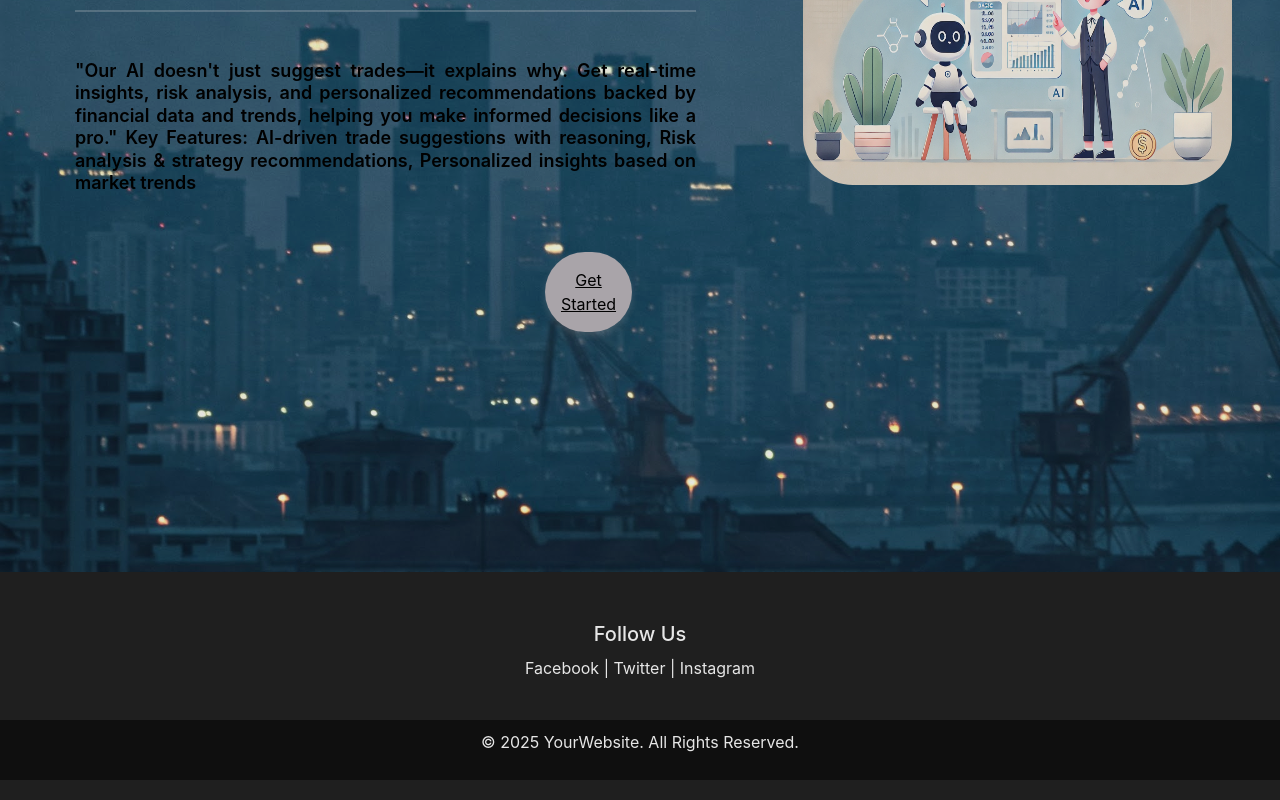
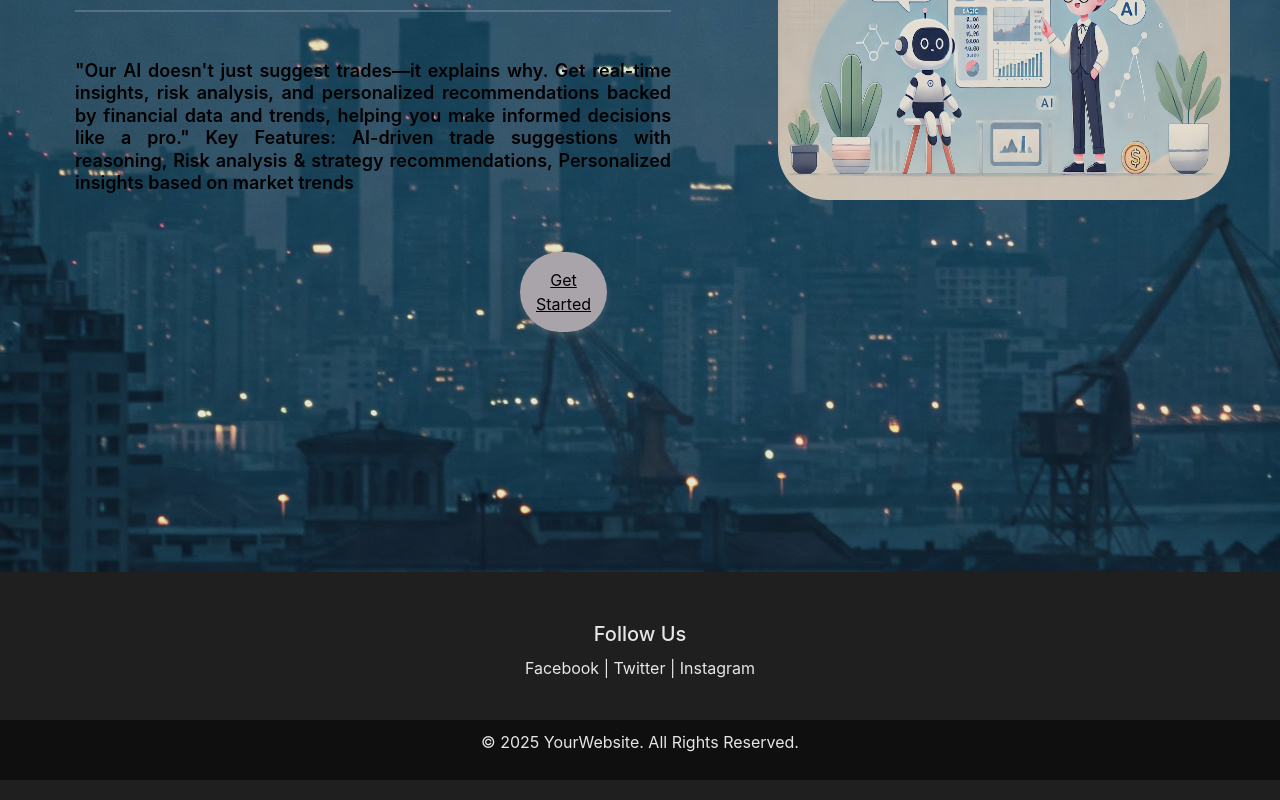
Before and after one commit to tanishkagupta2207/InvestX_Frontend, a React (Create React App) app: page / in a window 1280 px wide. Shown: the part 1645-2445 px from the top of the page. Built offline with nearby package versions, Linux system fonts and the light colour scheme.

Commit message:
home page

```diff
--- a/src/App.js
+++ b/src/App.js
@@ -1,10 +1,11 @@
 import "./App.css";
 import { BrowserRouter as Router, Route, Routes } from "react-router-dom";
 import { useState } from "react";
-import Home from "./components/landing/Home";
+import Home from "./components/Home/Home";
 import Signup from "./components/authentication/Signup";
 import Login from "./components/authentication/Login";
 import Alert from "./components/Alert";
+import Dashboard from "./components/landing/Dashboard";
 
 function App() {
 
@@ -29,6 +30,7 @@ function App() {
               {/* <Route exact path="/about" element={<About />} /> */}
               <Route exact path="/login" element={<Login showAlert={showAlert}/>} />
               <Route exact path="/signup" element={<Signup showAlert={showAlert}/>} />
+              <Route exact path="/dashboard" element={<Dashboard showAlert={showAlert}/>} />
             </Routes>
           </div>
         </Router>
--- a/src/components/landing/Home.js
+++ b/src/components/Home/Home.js
@@ -90,7 +90,7 @@ const Home = () => {
             <Link
               to={token ? "/dashboard" : "/signup"}
               className="button_start"
-              style={{ marginTop: "10px", marginLeft: "470px" }}
+              style={{ marginTop: "10px", marginLeft: "445px" }}
             >
               {token ? "Go to Dashboard" : "Get Started"}
             </Link>
```
Also changed, not shown: src/components/Home/Home.css (renamed from src/components/landing/Home.css).
